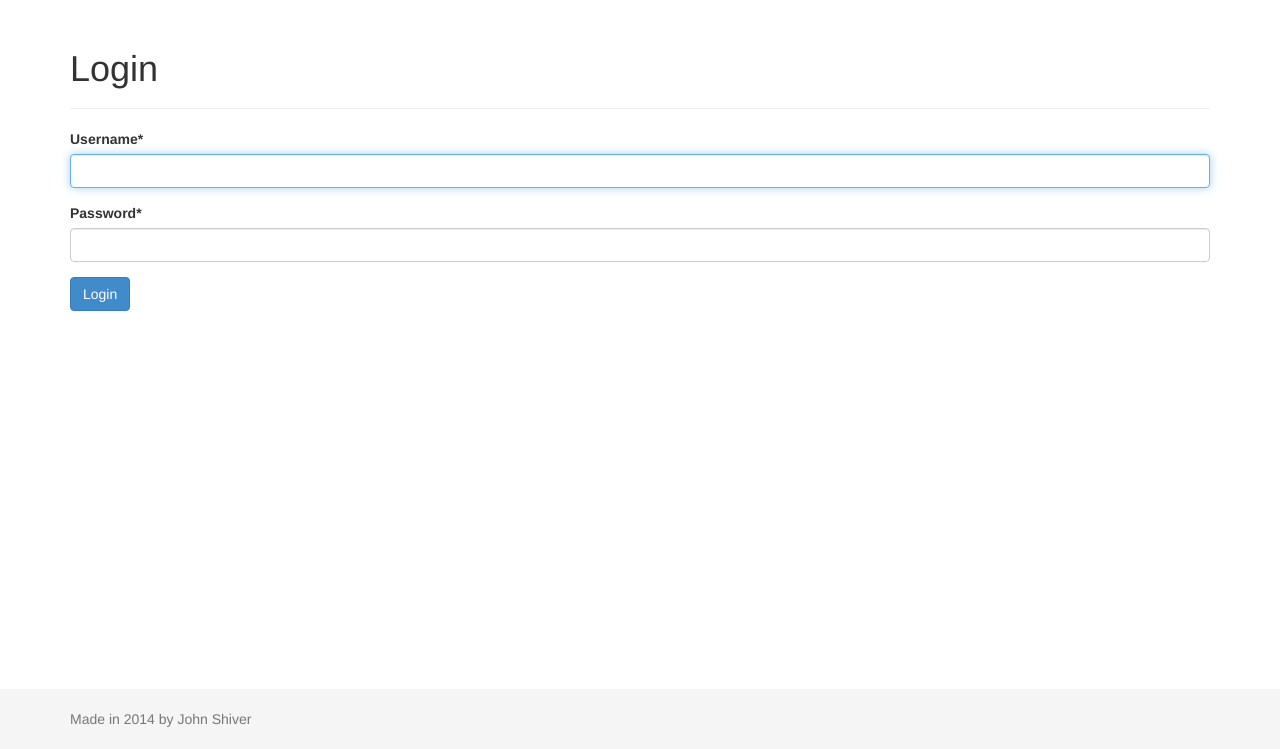
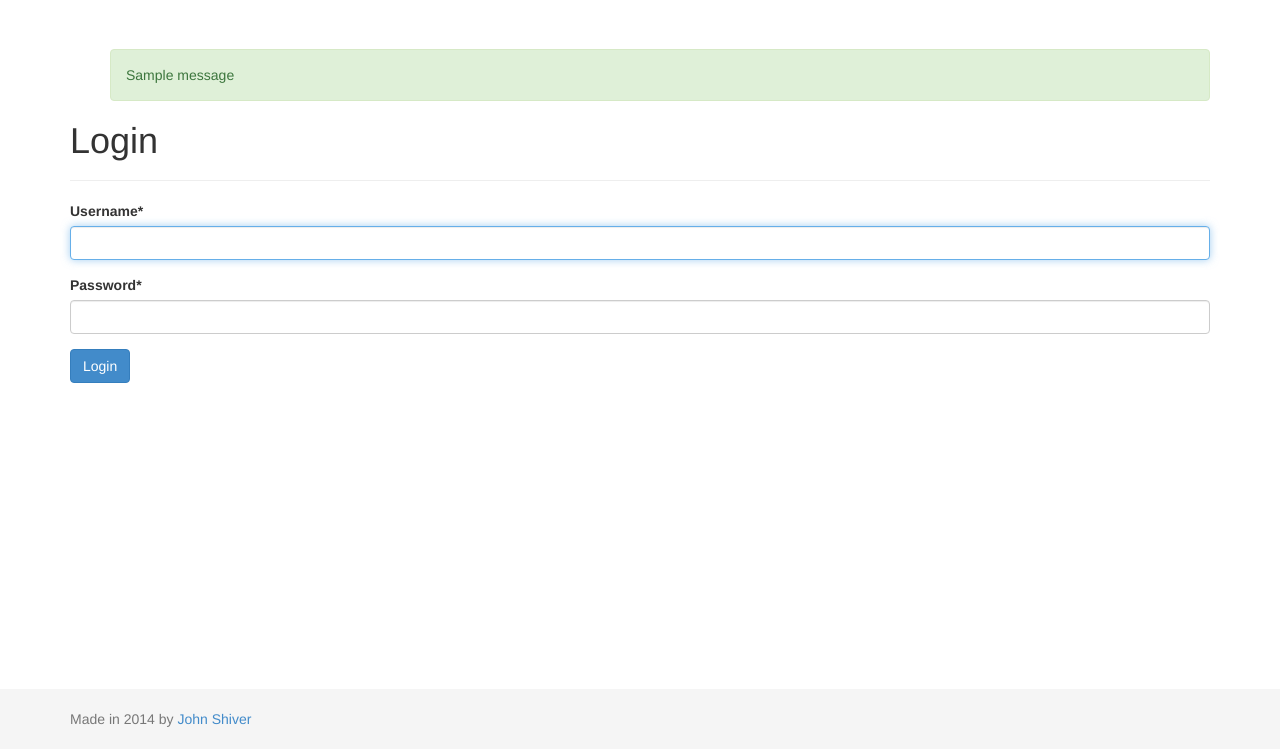
Before and after one commit to johnshiver/fitizen, a Django app: page /accounts/login/ in a window 1280 px wide. Shown: the part 51-800 px from the top of the page. Run offline with Django 3.2, Linux system fonts and the light colour scheme; tables that the repository leaves empty hold one stand-in row (Sample ...); one stand-in notice (Sample message) is shown; some libraries are stand-ins or nearby versions.

Commit message:
Added messages for login / logout and fixed ie10 js issue

```diff
--- a/fitizen/profiles/static/css/main.css
+++ b/fitizen/profiles/static/css/main.css
@@ -5,3 +5,7 @@ a#register{
 .glyphicon-home{
     font-size: 1.4em;
 }
+
+ul.messages{
+    list-style-type:none;
+}
--- /dev/null
+++ b/fitizen/profiles/static/js/ie10-viewport-bug-workaround.js
@@ -0,0 +1,22 @@
+/*!
+ * IE10 viewport hack for Surface/desktop Windows 8 bug
+ * Copyright 2014 Twitter, Inc.
+ * Licensed under the Creative Commons Attribution 3.0 Unported License. For
+ * details, see http://creativecommons.org/licenses/by/3.0/.
+ */
+
+// See the Getting Started docs for more information:
+// http://getbootstrap.com/getting-started/#support-ie10-width
+
+(function () {
+  'use strict';
+  if (navigator.userAgent.match(/IEMobile\/10\.0/)) {
+    var msViewportStyle = document.createElement('style')
+    msViewportStyle.appendChild(
+      document.createTextNode(
+        '@-ms-viewport{width:auto!important}'
+      )
+    )
+    document.querySelector('head').appendChild(msViewportStyle)
+  }
+})();
--- a/fitizen/profiles/templates/base.html
+++ b/fitizen/profiles/templates/base.html
@@ -61,6 +61,15 @@
     <!-- Begin page content -->
     <div class="container">
       <div class="page-header">
+
+    {% if messages %}
+    <ul class="messages">
+        {% for message in messages %}
+        <li{% if message.tags %} class="alert alert-{{ message.tags }}"{% endif %}>{{ message }}</li>
+        {% endfor %}
+    </ul>
+    {% endif %}
+
         <h1>{% block title %}Title will go here! {% endblock %}</h1>
       </div>
       {% block content %} <p class="lead">Main content will go here </p> {% endblock %}
@@ -69,7 +78,7 @@
 
     <div class="footer">
       <div class="container">
-        <p class="text-muted">Made in 2014 by John Shiver</p>
+        <p class="text-muted">Made in 2014 by <a href="/contact">John Shiver</a></p>
       </div>
     </div>
 
```
